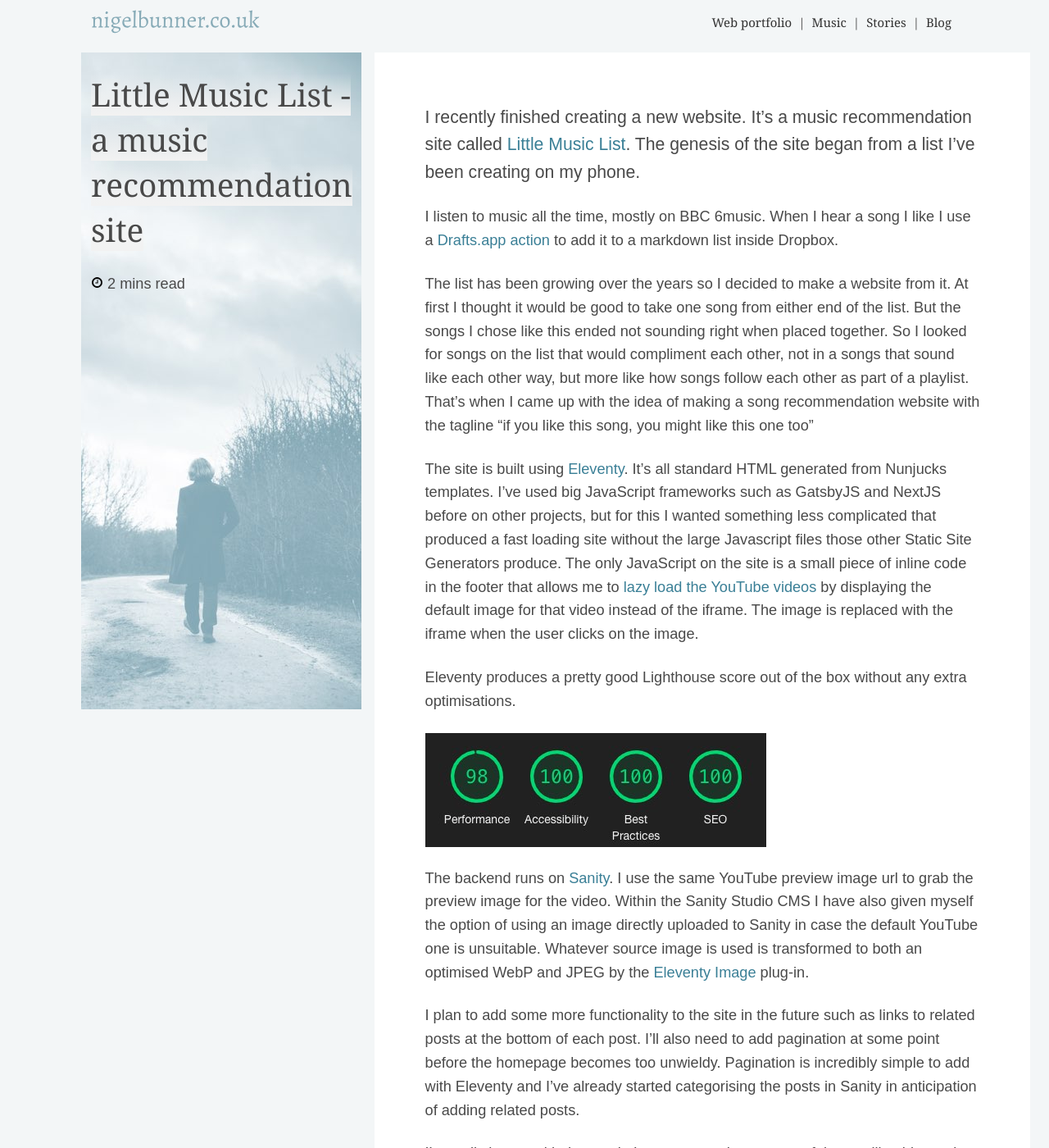
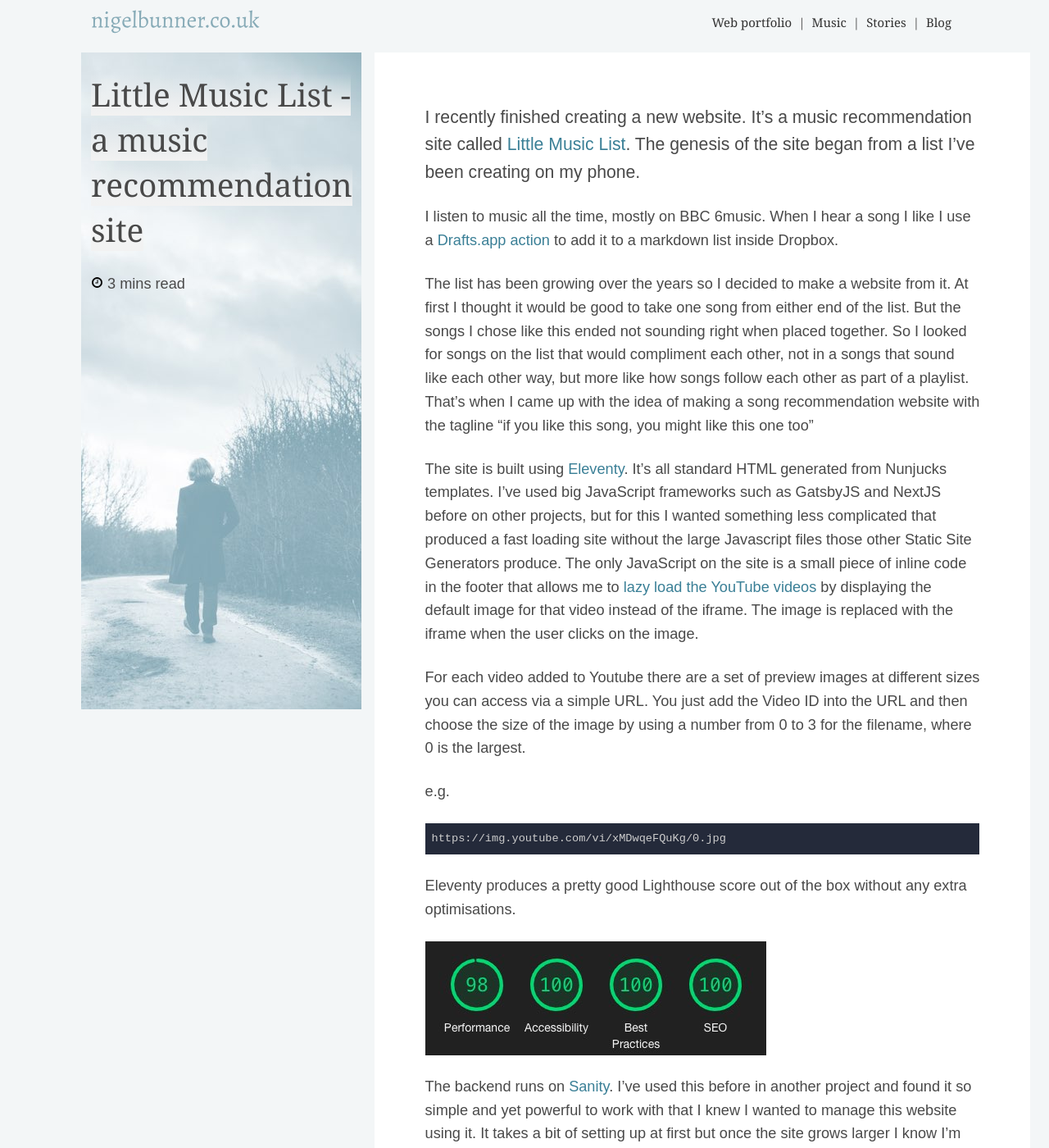
Before and after one commit to nbunner-personal/nigelbunner, a Jekyll site: the page built from _posts/2021-12-14-little-music-list.md, in a window 1280 px wide and 1400 px high. Shown: the whole window at 82% size. Built offline with Jekyll 4.4.1, drawn with Linux system fonts in a browser that asks for light colours; some of the changed text lies outside the part shown.

Commit message:
Update blog post with more content

````diff
--- a/_posts/2021-12-14-little-music-list.md
+++ b/_posts/2021-12-14-little-music-list.md
@@ -15,11 +15,19 @@ The list has been growing over the years so I decided to make a website from it.
 
 The site is built using [Eleventy](https://www.11ty.dev/). It's all standard HTML  generated from Nunjucks templates. I’ve used big JavaScript frameworks such as GatsbyJS and NextJS before on other projects, but for this I wanted something less complicated that produced a fast loading site without the large Javascript files those other Static Site Generators produce. The only JavaScript on the site is a small piece of inline code in the footer that allows me to [lazy load the YouTube videos](https://www.nigelbunner.co.uk/blog/a-simple-way-to-lazy-load-embedded-youtube-videos-using-vanilla-javascript/) by displaying the default image for that video instead of the iframe. The image is replaced with the iframe when the user clicks on the image.
 
+For each video added to Youtube there are a set of preview images at different sizes you can access via a simple URL. You just add the Video ID into the URL and then choose the size of the image by using a number from 0 to 3 for the filename,  where 0 is the largest.
+
+e.g.
+
+```
+https://img.youtube.com/vi/xMDwqeFQuKg/0.jpg
+```
+
 Eleventy produces a pretty good Lighthouse score out of the box without any extra optimisations.
 
 ![Lighthouse score](/img/posts/little-music-list-lighthouse.jpg)
 
-The backend runs on [Sanity](https://www.sanity.io/). I use the same YouTube preview image url to grab the preview image for the video. Within the Sanity Studio CMS I have also given myself the option of using an image directly uploaded to Sanity in case the default YouTube one is unsuitable. Whatever source image is used is transformed to both an optimised WebP and JPEG by the [Eleventy Image](https://www.11ty.dev/docs/plugins/image/) plug-in.
+The backend runs on [Sanity](https://www.sanity.io/). I've used this before in another project and found it so simple and yet powerful to work with that I knew I wanted to manage this website using it. It takes a bit of setting up at first but once the site grows larger I know I'm going to grateful for the better user experience it provides. I use the same YouTube preview image url to grab the preview image for the video. Within the Sanity Studio CMS I have also given myself the option of using an image directly uploaded to Sanity in case the default YouTube one is unsuitable. Whatever source image is used is transformed to both an optimised WebP and JPEG by the [Eleventy Image](https://www.11ty.dev/docs/plugins/image/) plug-in.
 
 I plan to add some more functionality to the site in the future such as links to related posts at the bottom of each post. I’ll also need to add pagination at some point before the homepage becomes too unwieldy. Pagination is incredibly simple to add with Eleventy and I’ve already started categorising the posts in Sanity in anticipation of adding related posts.
 
--- a/sw.js
+++ b/sw.js
@@ -1,7 +1,7 @@
 ---
 layout: null
 ---
-const staticCacheName = 'nigelbunner-cache-v5.58';
+const staticCacheName = 'nigelbunner-cache-v5.59';
 
 const filesToCache = [
     {% for post in site.posts limit:5 %}
````
